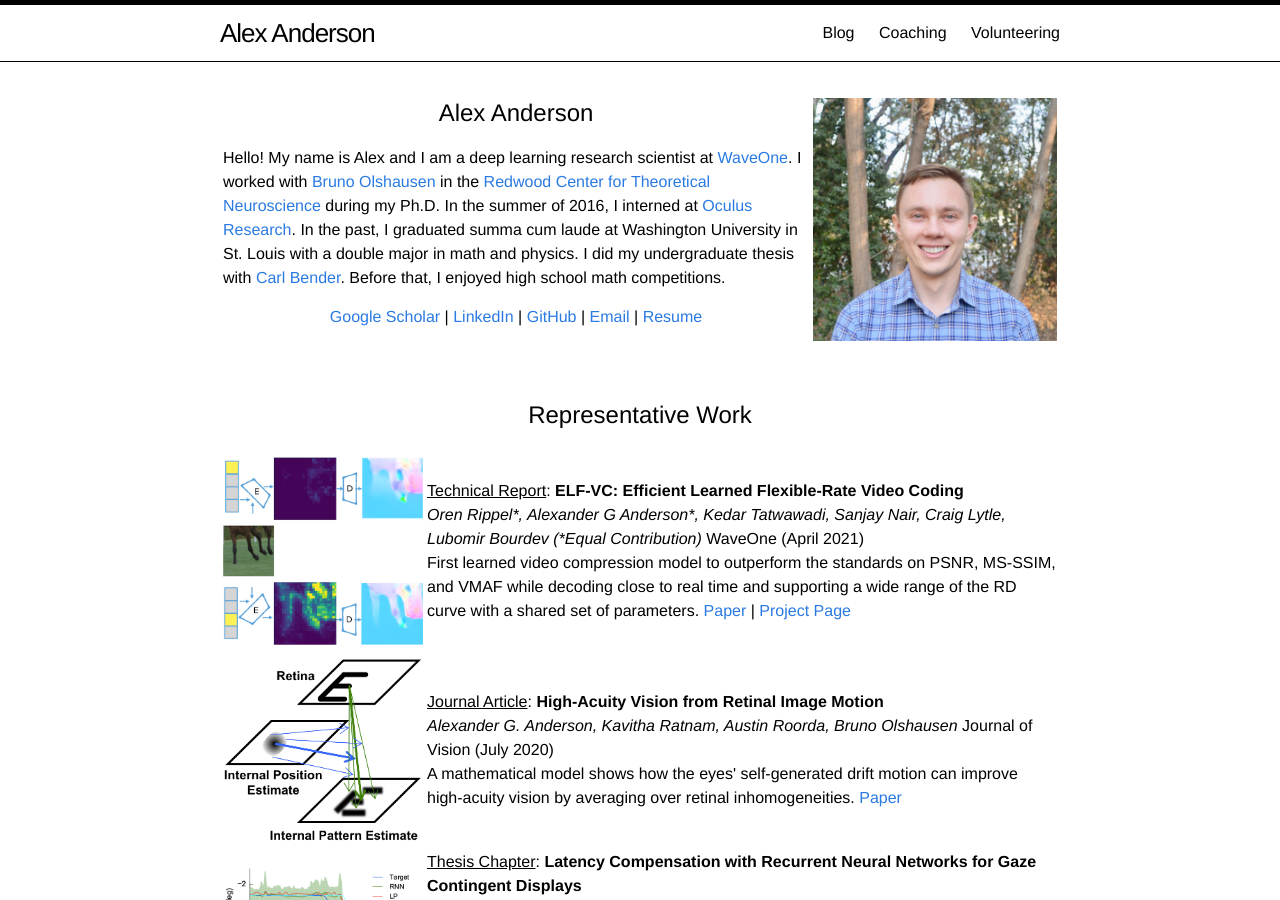
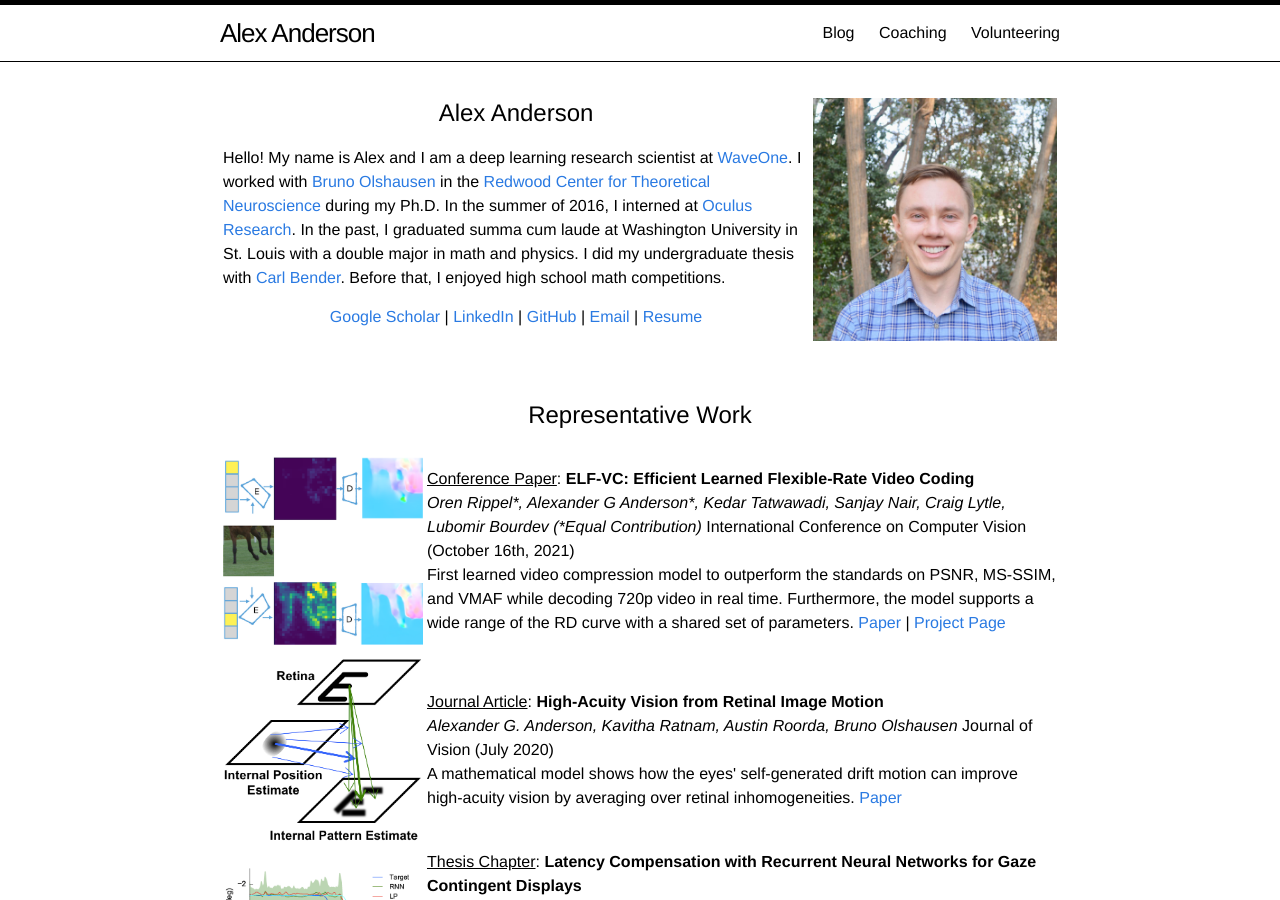
Before and after one commit to alexanderganderson/alexanderganderson.github.io, a Jekyll site: the page built from index.html, in a window 1280 px wide and 900 px high. Built offline with Jekyll 4.4.1, drawn with Linux system fonts in a browser that asks for light colours.

Commit message:
updating elf paper

```diff
--- a/_data/projects.yml
+++ b/_data/projects.yml
@@ -1,11 +1,12 @@
-- type: Technical Report
+- type: Conference Paper
   title: "ELF-VC: Efficient Learned Flexible-Rate Video Coding"
   authors: "Oren Rippel*, Alexander G Anderson*, Kedar Tatwawadi, Sanjay Nair, Craig Lytle, Lubomir Bourdev (*Equal Contribution)"
-  location: WaveOne
-  date: April 2021
-  desc: First learned video compression model to outperform the standards on PSNR, MS-SSIM, and VMAF while decoding close to real time and supporting a wide range of the RD curve with a shared set of parameters.
+  location: International Conference on Computer Vision
+  date: October 16th, 2021
+  desc: First learned video compression model to outperform the standards on PSNR, MS-SSIM, and VMAF while decoding 720p video in real time. Furthermore, the model supports a wide range of the RD curve with a shared set of parameters.
   img: static/img/multi-rate_thumbnail.png
-  link: <a href=https://arxiv.org/pdf/2104.14335.pdf target='_blank'>Paper</a> | <a href=https://www.wave.one/elf target='_blank'>Project Page</a>
+  link: <a href=https://openaccess.thecvf.com/content/ICCV2021/html/Rippel_ELF-VC_Efficient_Learned_Flexible-Rate_Video_Coding_ICCV_2021_paper.html
+    target='_blank'>Paper</a> | <a href=https://www.wave.one/elf target='_blank'>Project Page</a>
 
 
 - type: Journal Article
```
